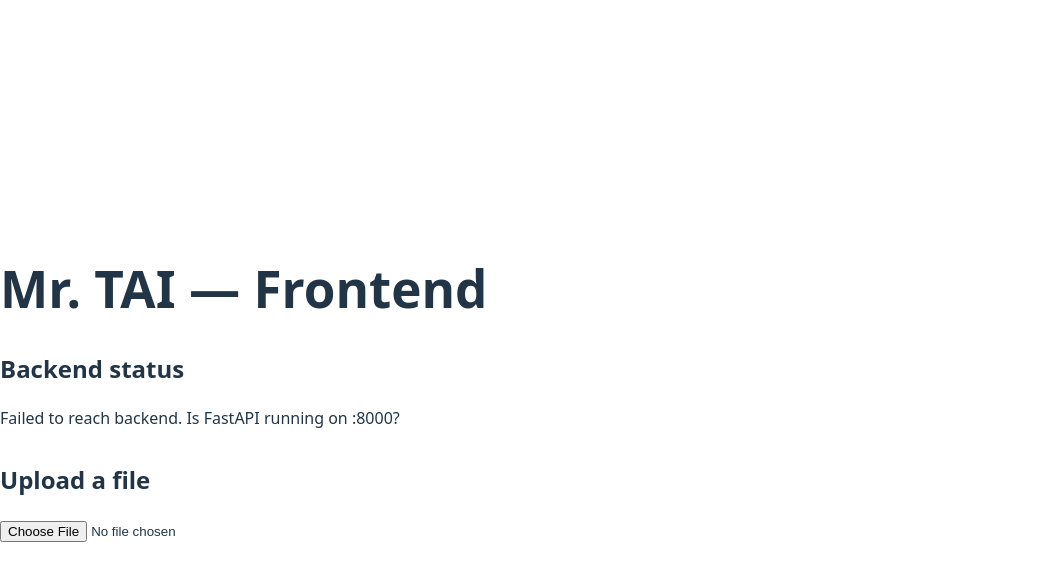
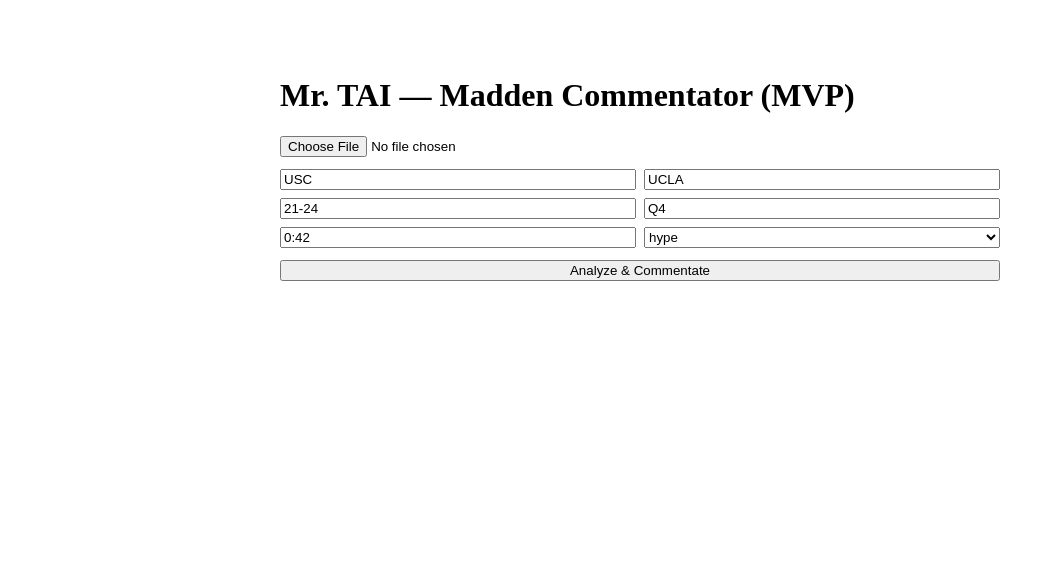
Before and after one commit to TristianSellers/Mr.TAI, a React (Vite) app in the folder frontend/: page / in a window 1280 px wide. Shown: the top 580 px of the page, without its empty margins (0-1063 px from the left). Built offline with nearby package versions, Linux system fonts and the light colour scheme; no server answers.

Commit message:
feat(frontend): minimal commentator UI (upload → analyze → audio/video) (#37)
* feat(frontend): minimal commentator UI (upload → analyze → audio/video)

* fix: left out of previous commit accidentally

```diff
--- a/frontend/package.json
+++ b/frontend/package.json
@@ -12,12 +12,14 @@
   },
   "dependencies": {
     "react": "^19.1.1",
-    "react-dom": "^19.1.1"
+    "react-dom": "^19.1.1",
+    "react-router-dom": "^7.8.2"
   },
   "devDependencies": {
     "@eslint/js": "^9.33.0",
     "@types/react": "^19.1.10",
     "@types/react-dom": "^19.1.7",
+    "@types/react-router-dom": "^5.3.3",
     "@vitejs/plugin-react": "^5.0.0",
     "eslint": "^9.33.0",
     "eslint-config-prettier": "^10.1.8",
--- a/frontend/src/App.jsx
+++ b/frontend/src/App.jsx
@@ -1,69 +1,6 @@
-import { useEffect, useState } from "react";
-import { getHealth, uploadFile } from "./api";
+import React from "react";
+import Commentator from "./pages/Commentator";
 
 export default function App() {
-  const [backendMsg, setBackendMsg] = useState("Checking backend…");
-  const [uploading, setUploading] = useState(false);
-  const [result, setResult] = useState(null);
-  const [error, setError] = useState("");
-
-  useEffect(() => {
-    (async () => {
-      try {
-        const data = await getHealth();
-        // data is something like { message: "Hello from Mr. TAI!" }
-        setBackendMsg(data.message ?? JSON.stringify(data));
-      } catch  {
-        setBackendMsg("Failed to reach backend. Is FastAPI running on :8000?");
-      }
-    })();
-  }, []);
-
-  async function handleUpload(e) {
-    setError("");
-    setResult(null);
-    const file = e.target.files?.[0];
-    if (!file) return;
-
-    try {
-      setUploading(true);
-      const resp = await uploadFile(file);
-      setResult(resp);
-    } catch {
-      setError("Upload failed. Check backend logs and CORS.");
-    } finally {
-      setUploading(false);
-    }
-  }
-
-  return (
-    <div style={{ maxWidth: 640, margin: "2rem auto", fontFamily: "system-ui, sans-serif" }}>
-      <h1>Mr. TAI — Frontend</h1>
-
-      <section style={{ marginBottom: "2rem" }}>
-        <h2>Backend status</h2>
-        <p>{backendMsg}</p>
-      </section>
-
-      <section>
-        <h2>Upload a file</h2>
-        <input type="file" onChange={handleUpload} disabled={uploading} />
-        {uploading && <p>Uploading…</p>}
-        {error && <p style={{ color: "red" }}>{error}</p>}
-        {result && (
-          <pre
-            style={{
-              background: "#f5f5f5",
-              padding: "0.75rem",
-              borderRadius: 8,
-              overflowX: "auto",
-              marginTop: "1rem",
-            }}
-          >
-            {JSON.stringify(result, null, 2)}
-          </pre>
-        )}
-      </section>
-    </div>
-  );
+  return <Commentator />;
 }
--- /dev/null
+++ b/frontend/src/lib/api.js
@@ -0,0 +1 @@
+export const API_BASE = import.meta.env.VITE_API_BASE || "http://127.0.0.1:8000";
--- /dev/null
+++ b/frontend/src/pages/Commentator.jsx
@@ -0,0 +1,108 @@
+import React, { useState } from "react";
+import { API_BASE } from "../lib/api";
+
+export default function Commentator() {
+  const [file, setFile] = useState(null);
+  const [form, setForm] = useState({
+    home_team: "USC",
+    away_team: "UCLA",
+    score: "21-24",
+    quarter: "Q4",
+    clock: "0:42",
+    tone: "hype",
+    voice: "default",
+  });
+  const [loading, setLoading] = useState(false);
+  const [resp, setResp] = useState(null);
+  const [error, setError] = useState(null);
+
+  const onSubmit = async () => {
+    if (!file) return setError("Pick an .mp4 first.");
+    setError(null);
+    setLoading(true);
+    setResp(null);
+
+    const body = new FormData();
+    body.append("file", file);
+    Object.entries(form).forEach(([k, v]) => body.append(k, v));
+
+    try {
+      const r = await fetch(`${API_BASE}/analyze_commentate`, { method: "POST", body });
+      if (!r.ok) throw new Error(`HTTP ${r.status}`);
+      const j = await r.json();
+      setResp(j);
+    } catch (e) {
+      setError(e?.message || "Request failed");
+    } finally {
+      setLoading(false);
+    }
+  };
+
+  const staticUrl = (u) => (u ? `${API_BASE}${u}` : "");
+
+  return (
+    <div style={{ maxWidth: 720, margin: "40px auto", padding: 16 }}>
+      <h1>Mr. TAI — Madden Commentator (MVP)</h1>
+
+      <div style={{ display: "grid", gap: 12, marginTop: 16 }}>
+        <input
+          type="file"
+          accept="video/mp4,video/*"
+          onChange={(e) => setFile(e.target.files?.[0] || null)}
+        />
+
+        <div style={{ display: "grid", gap: 8, gridTemplateColumns: "1fr 1fr" }}>
+          <input placeholder="Home" value={form.home_team}
+                 onChange={(e) => setForm({ ...form, home_team: e.target.value })}/>
+          <input placeholder="Away" value={form.away_team}
+                 onChange={(e) => setForm({ ...form, away_team: e.target.value })}/>
+          <input placeholder="Score (e.g., 21-24)" value={form.score}
+                 onChange={(e) => setForm({ ...form, score: e.target.value })}/>
+          <input placeholder="Quarter (Q1–Q4/OT)" value={form.quarter}
+                 onChange={(e) => setForm({ ...form, quarter: e.target.value })}/>
+          <input placeholder="Clock (e.g., 0:42)" value={form.clock}
+                 onChange={(e) => setForm({ ...form, clock: e.target.value })}/>
+          <select value={form.tone} onChange={(e) => setForm({ ...form, tone: e.target.value })}>
+            <option value="hype">hype</option>
+            <option value="neutral">neutral</option>
+            <option value="radio">radio</option>
+          </select>
+        </div>
+
+        <button onClick={onSubmit} disabled={loading}>
+          {loading ? "Analyzing…" : "Analyze & Commentate"}
+        </button>
+
+        {error && <div style={{ color: "crimson" }}>{error}</div>}
+
+        {resp && (
+          <div style={{ marginTop: 16, display: "grid", gap: 12 }}>
+            <div>
+              <h3>Commentary Text</h3>
+              <p style={{ whiteSpace: "pre-wrap" }}>{resp.text}</p>
+            </div>
+
+            {resp.audio_url && (
+              <div>
+                <h3>Audio</h3>
+                <audio controls src={staticUrl(resp.audio_url)} />
+                <div><a href={staticUrl(resp.audio_url)} download>Download audio</a></div>
+              </div>
+            )}
+
+            {resp.video_url && (
+              <div>
+                <h3>Dubbed Video</h3>
+                <video controls src={staticUrl(resp.video_url)} style={{ width: "100%", borderRadius: 8 }} />
+                <div><a href={staticUrl(resp.video_url)} download>Download video</a></div>
+              </div>
+            )}
+
+            <small>Latency: {resp.meta?.duration_s?.toFixed?.(3)}s</small>
+            {resp.meta?.errors && <pre style={{ color: "crimson" }}>{JSON.stringify(resp.meta.errors, null, 2)}</pre>}
+          </div>
+        )}
+      </div>
+    </div>
+  );
+}
```
Also changed, not shown: frontend/src/main.jsx (+6 -7 lines), 1 other file (tests, documents, lock files or other folders).
